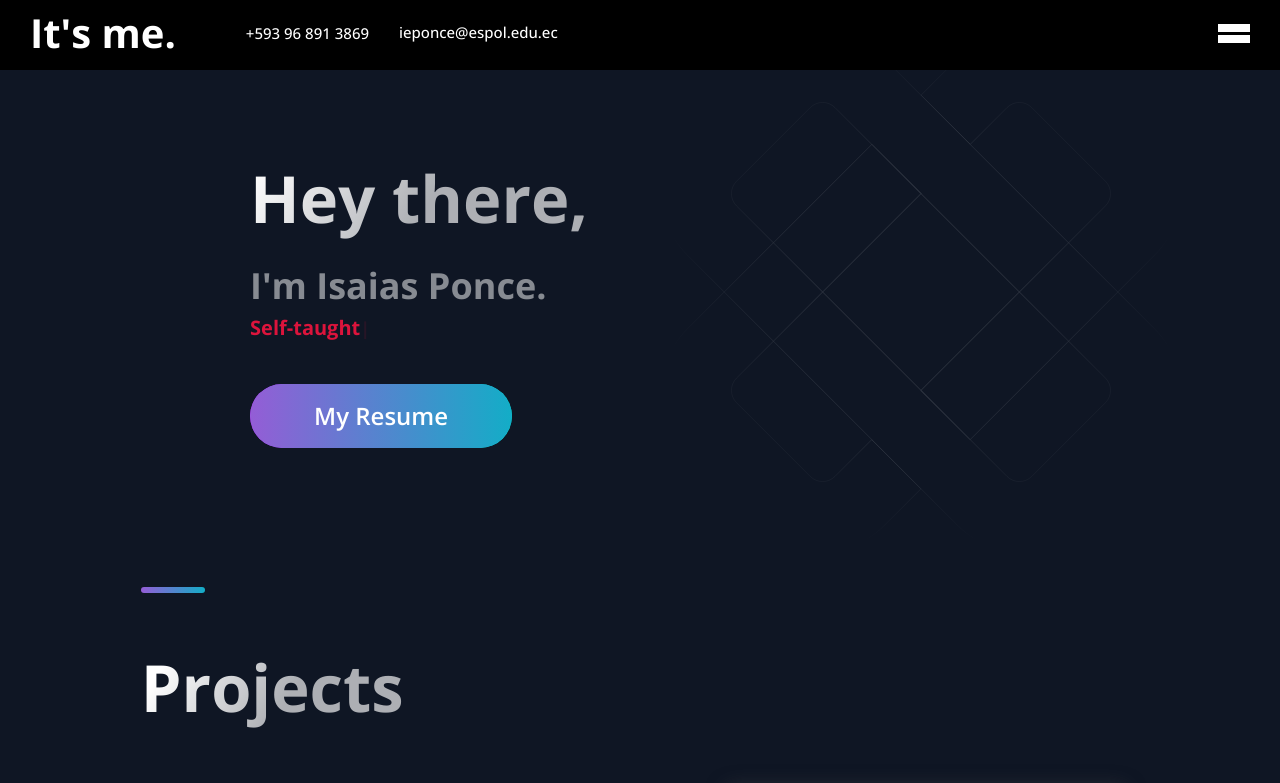
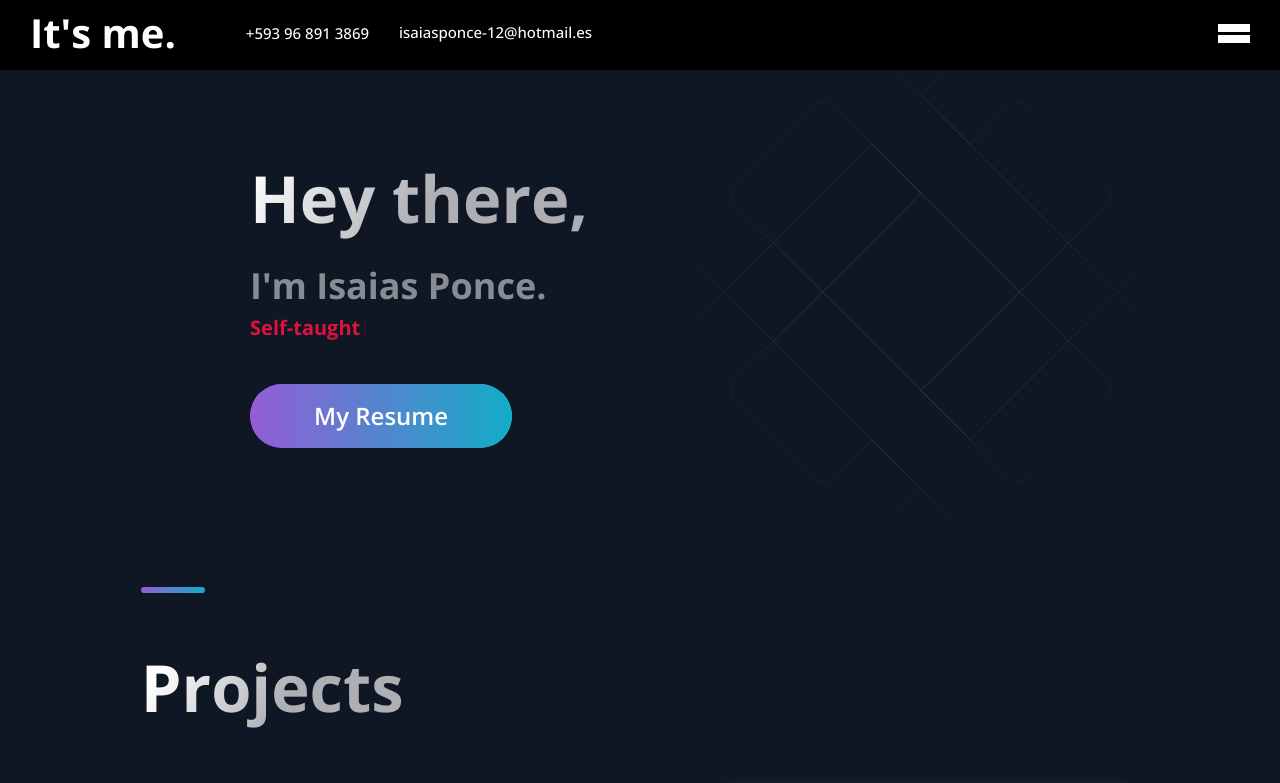
Before and after one commit to emilioPonceAlvarado16/portfolio, a Next.js app: page / in a window 1280 px wide. Shown: the top 783 px of the page. Built offline with nearby package versions, Linux system fonts and the light colour scheme.

Commit message:
Update email to hotmail and add new CV PDF

```diff
--- a/src/components/Footer/Footer.js
+++ b/src/components/Footer/Footer.js
@@ -20,8 +20,8 @@ const Footer = () => {
 
         <LinkColumn>
           <LinkTitle>Email</LinkTitle>
-          <LinkItem href="mailto:ieponce@espol.edu.ec">
-            ieponce@espol.edu.ec
+          <LinkItem href="mailto:isaiasponce-12@hotmail.es">
+            isaiasponce-12@hotmail.es
           </LinkItem>
         </LinkColumn>
       </LinkList>
--- a/src/components/Hero/Hero.js
+++ b/src/components/Hero/Hero.js
@@ -43,7 +43,7 @@ export default function Header(props) {
           >
             <Button onClick={(e) => {
               e.preventDefault();
-              window.open('/files/Isaias_Ponce_CV.pdf');
+              window.open('/files/CV_ISAIAS_PONCE.pdf');
             }}>My Resume</Button>
 
           </motion.div>
--- a/src/components/topbar/Topbar.jsx
+++ b/src/components/topbar/Topbar.jsx
@@ -16,7 +16,7 @@ const Topbar=({ menuOpen, setMenuOpen })=> {
           </div>
           <div className="itemContainer">
             <i className="fa fa-email" />
-            <span>ieponce@espol.edu.ec</span>
+            <span>isaiasponce-12@hotmail.es</span>
           </div>
 
 
```
Also changed, not shown: 1 other file (tests, documents, lock files or other folders).
